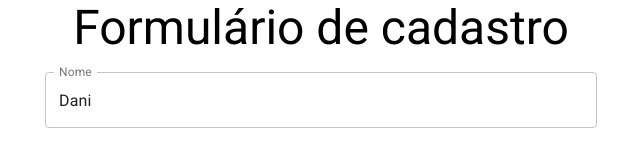
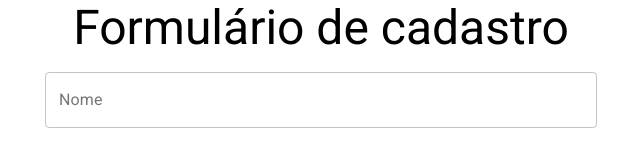
Before and after one commit to danielemaraschin/React-Function-Components-a-modern-approach, a React (Create React App) app in the folder my-app/: page / in a window 1280 px wide. Shown: the top 150 px of the page, without its empty margins (319-959 px from the left). Built offline with nearby package versions, Linux system fonts and the light colour scheme.

Commit message:
different ways to declare useState

```diff
--- a/my-app/src/components/FormularioCadastro/FormularioCadastro.js
+++ b/my-app/src/components/FormularioCadastro/FormularioCadastro.js
@@ -2,7 +2,11 @@ import React, { useState } from 'react';
 import { TextField, Button, Switch, FormControlLabel } from '@material-ui/core';
 
 function FormularioCadastro() {
-    const [nome, setNome] = useState("Dani");
+    const [nome, setNome] = useState("");
+    const arr = useState("");
+    const sobrenome = arr[0];
+    const setSobrenome = [1]
+
     return (
         <form onSubmit={(event) => {
             event.preventDefault();
```
